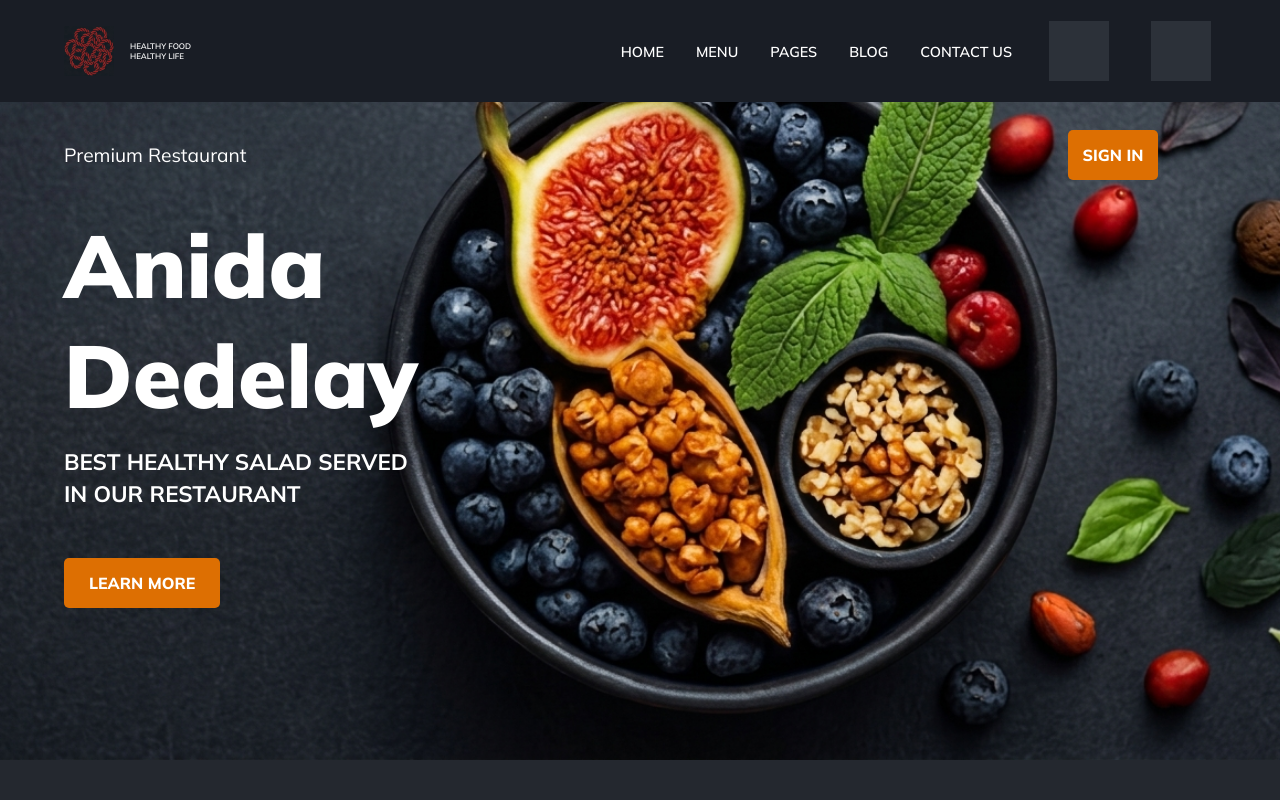
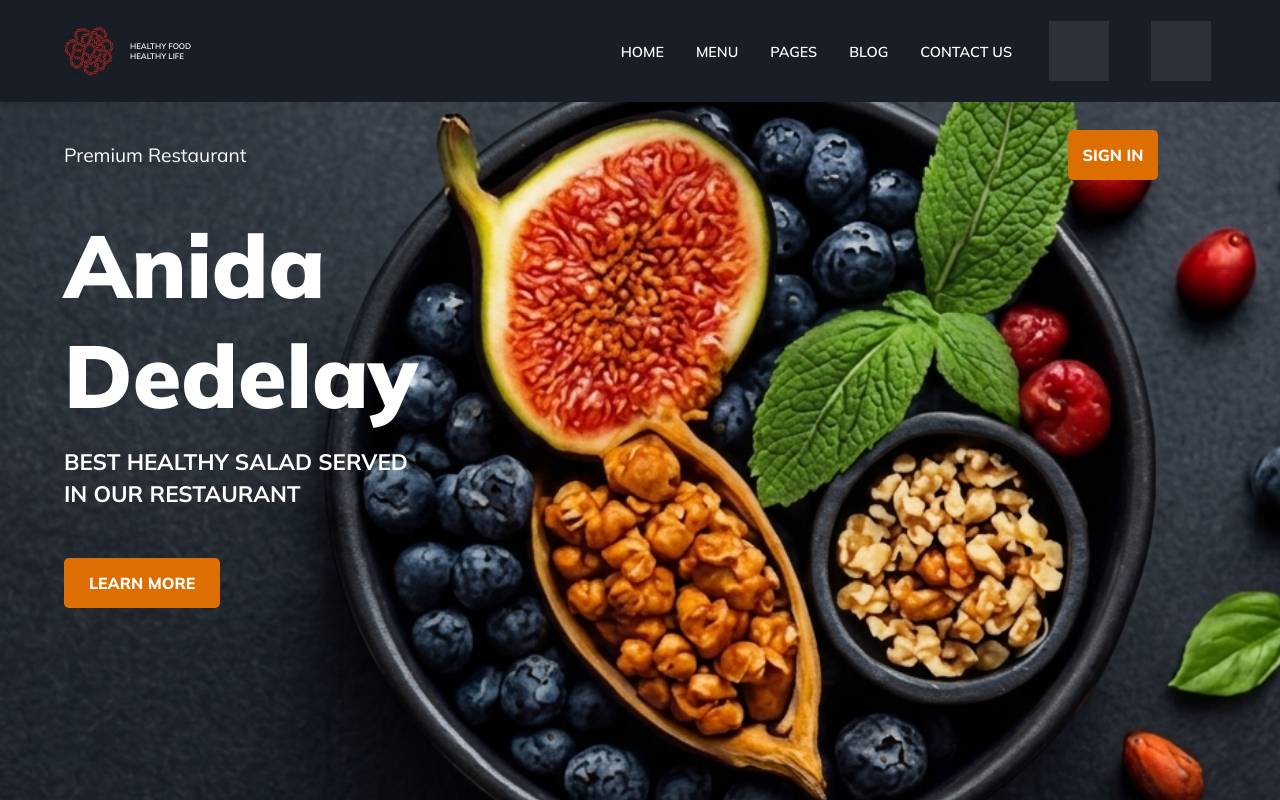
Before and after one commit to Khaviso01/ui-challenge-6, a React (Vite) app: page / in a window 1280 px wide. Shown: the top 800 px of the page. Built offline with nearby package versions, Linux system fonts and the light colour scheme; some icons are missing.

Commit message:
updated hero

```diff
--- a/src/components/Hero/Hero.css
+++ b/src/components/Hero/Hero.css
@@ -5,7 +5,7 @@
     background-size: cover;
     background-position: center;
     padding-top: 100px;
-    padding-bottom: 120px;
+    padding-bottom: 300px;
 }
 
 .hero-top {
```
